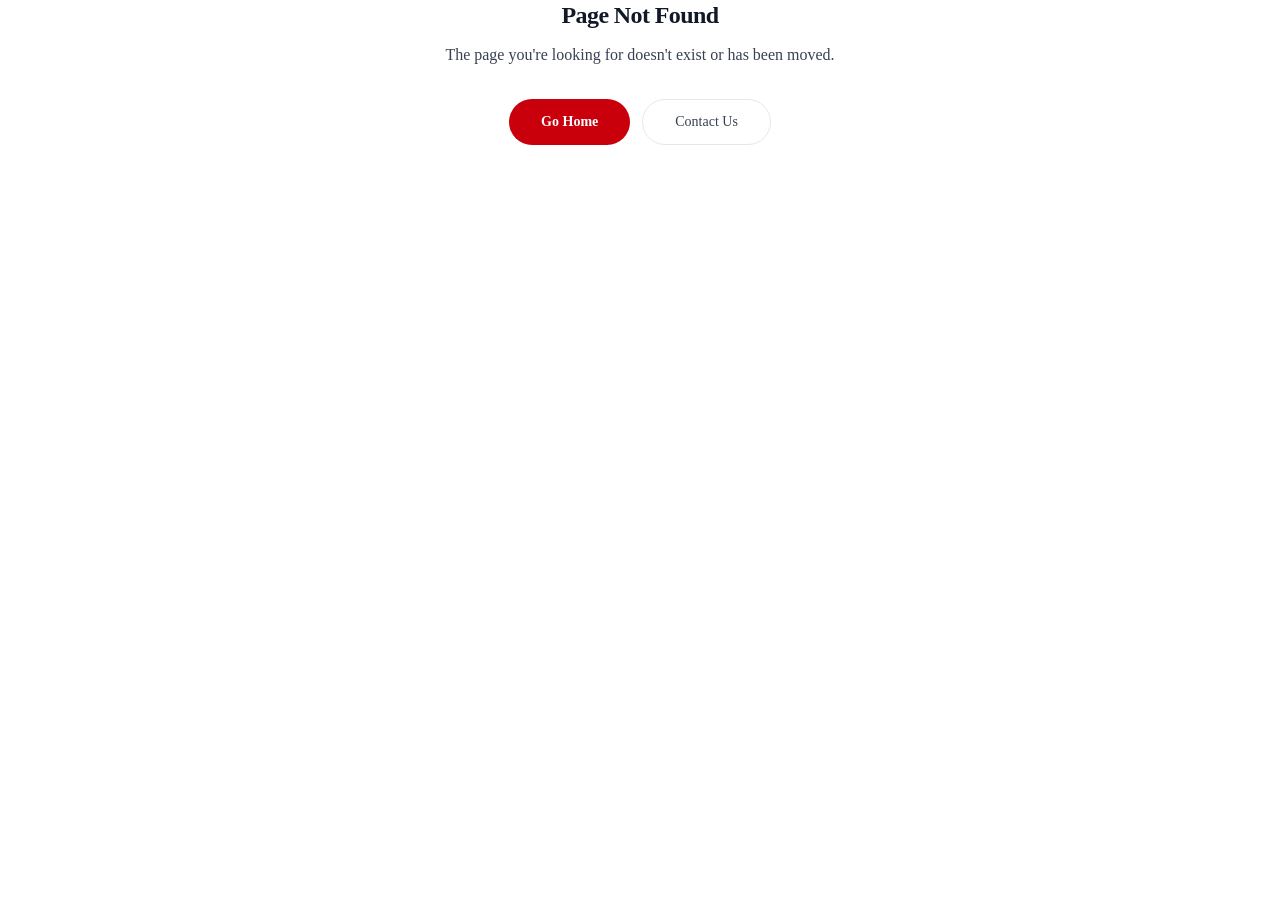
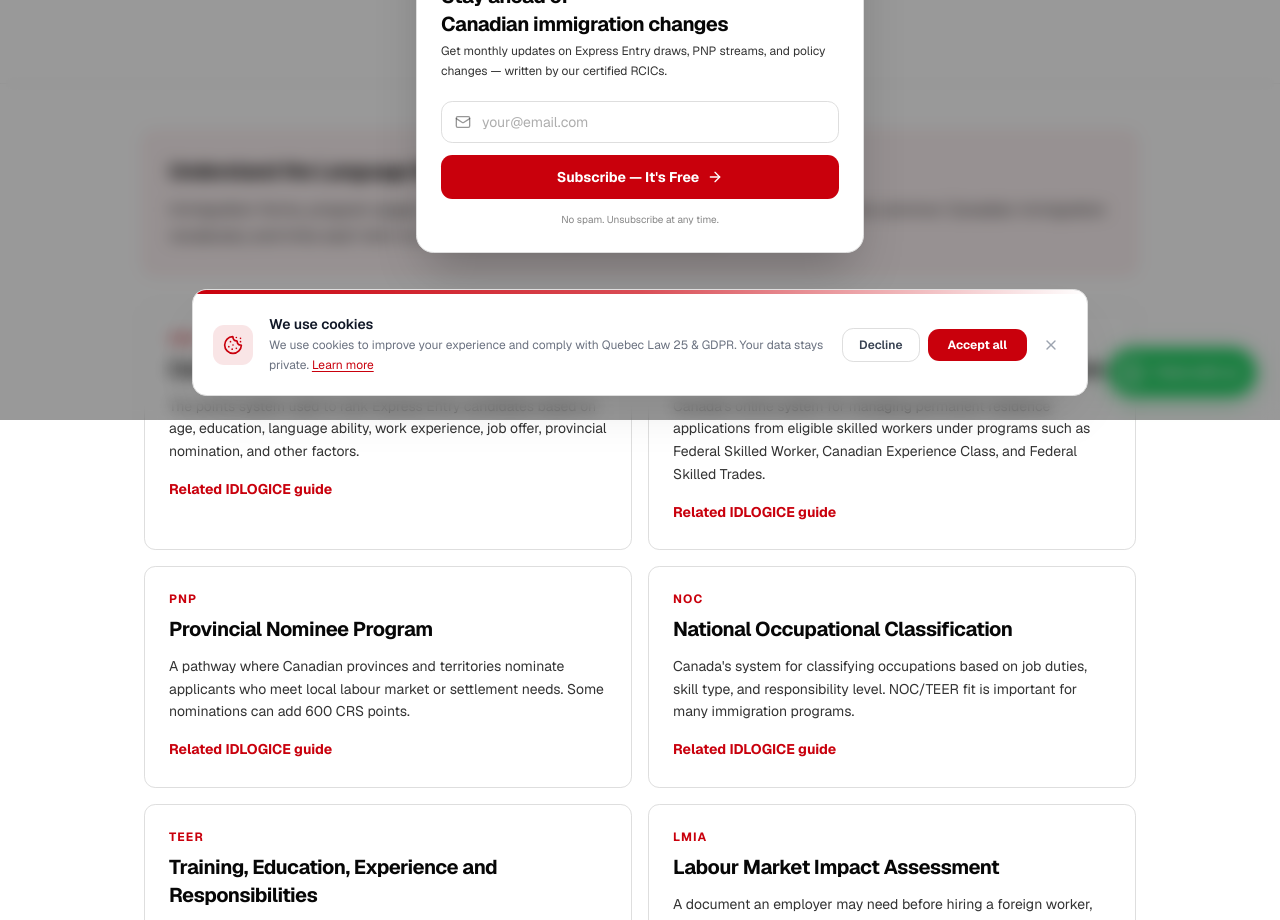
Before and after one commit to Aitibour/idlogice, a Next.js app: page /en/glossary in a window 1280 px wide. Before the commit this address had no page. Shown: the part 380-1300 px from the top of the page. Before the commit the page ends 800 px from the top, so only its background shows below. Built offline with nearby package versions, Linux system fonts and the light colour scheme.

Commit message:
feat: add immigration glossary page

```diff
--- a/next.config.ts
+++ b/next.config.ts
@@ -36,6 +36,7 @@ const nextConfig: NextConfig = {
       "programs",
       "services",
       "faq",
+      "glossary",
       "testimonials",
       "guides",
       "stats",
--- /dev/null
+++ b/src/app/[locale]/(public)/glossary/page.tsx
@@ -0,0 +1,176 @@
+import type { Metadata } from "next";
+import Link from "next/link";
+import { generatePageAlternates } from "@/lib/seo/alternates";
+import { PageHero } from "@/components/sections/page-hero";
+
+const BASE = "https://idlogice.com";
+
+type Props = { params: Promise<{ locale: string }> };
+
+const terms = [
+  {
+    term: "CRS",
+    full: "Comprehensive Ranking System",
+    definition: "The points system used to rank Express Entry candidates based on age, education, language ability, work experience, job offer, provincial nomination, and other factors.",
+    link: "/calculator",
+  },
+  {
+    term: "Express Entry",
+    full: "Federal skilled immigration application system",
+    definition: "Canada's online system for managing permanent residence applications from eligible skilled workers under programs such as Federal Skilled Worker, Canadian Experience Class, and Federal Skilled Trades.",
+    link: "/programs/express-entry",
+  },
+  {
+    term: "PNP",
+    full: "Provincial Nominee Program",
+    definition: "A pathway where Canadian provinces and territories nominate applicants who meet local labour market or settlement needs. Some nominations can add 600 CRS points.",
+    link: "/province",
+  },
+  {
+    term: "NOC",
+    full: "National Occupational Classification",
+    definition: "Canada's system for classifying occupations based on job duties, skill type, and responsibility level. NOC/TEER fit is important for many immigration programs.",
+    link: "/for",
+  },
+  {
+    term: "TEER",
+    full: "Training, Education, Experience and Responsibilities",
+    definition: "The NOC category structure used to classify jobs by the training, education, experience, and responsibilities usually required for the occupation.",
+    link: "/for",
+  },
+  {
+    term: "LMIA",
+    full: "Labour Market Impact Assessment",
+    definition: "A document an employer may need before hiring a foreign worker, showing that hiring the worker is expected to have a neutral or positive impact on Canada's labour market.",
+    link: "/services/work-permit",
+  },
+  {
+    term: "ITA",
+    full: "Invitation to Apply",
+    definition: "An invitation issued to selected Express Entry candidates, allowing them to submit a full permanent residence application within the required deadline.",
+    link: "/programs/express-entry",
+  },
+  {
+    term: "ECA",
+    full: "Educational Credential Assessment",
+    definition: "An assessment used to compare foreign education credentials to Canadian standards. It is commonly required for Express Entry applicants with foreign education.",
+    link: "/services/pr-pathways",
+  },
+  {
+    term: "DLI",
+    full: "Designated Learning Institution",
+    definition: "A Canadian school approved to host international students. Study permit applicants usually need an acceptance letter from a DLI.",
+    link: "/services/study-permit",
+  },
+  {
+    term: "PGWP",
+    full: "Post-Graduation Work Permit",
+    definition: "An open work permit that may be available to eligible graduates of qualifying Canadian programs and institutions.",
+    link: "/services/study-permit",
+  },
+  {
+    term: "TRV",
+    full: "Temporary Resident Visa",
+    definition: "A visa that allows eligible foreign nationals from visa-required countries to travel to Canada temporarily as visitors, students, or workers.",
+    link: "/services/tourist-visa",
+  },
+  {
+    term: "RCIC",
+    full: "Regulated Canadian Immigration Consultant",
+    definition: "A licensed immigration consultant regulated by the College of Immigration and Citizenship Consultants who can provide paid immigration advice and representation.",
+    link: "/team",
+  },
+];
+
+function jsonLd(data: object) {
+  const props = { dangerouslySetInnerHTML: { __html: JSON.stringify(data) } };
+  return <script type="application/ld+json" {...props} />;
+}
+
+export async function generateMetadata({ params }: Props): Promise<Metadata> {
+  const { locale } = await params;
+  const title = "Canadian Immigration Glossary | CRS, PNP, NOC, LMIA";
+  const description = "Plain-language glossary of Canadian immigration terms including CRS, Express Entry, PNP, NOC, TEER, LMIA, ITA, ECA, DLI, PGWP, TRV, and RCIC.";
+
+  return {
+    title,
+    description,
+    alternates: generatePageAlternates(locale, "/glossary"),
+    openGraph: {
+      type: "website",
+      url: `${BASE}/${locale}/glossary`,
+      title,
+      description,
+      siteName: "IDLOGICE",
+    },
+  };
+}
+
+export default async function GlossaryPage({ params }: Props) {
+  const { locale } = await params;
+  const url = `${BASE}/${locale}/glossary`;
+  const definedTermSetLd = {
+    "@context": "https://schema.org",
+    "@type": "DefinedTermSet",
+    name: "Canadian Immigration Glossary",
+    description: "Plain-language definitions of common Canadian immigration terms.",
+    url,
+    publisher: { "@type": "Organization", name: "IDLOGICE", url: BASE },
+    hasDefinedTerm: terms.map((item) => ({
+      "@type": "DefinedTerm",
+      name: item.term,
+      alternateName: item.full,
+      description: item.definition,
+      inDefinedTermSet: url,
+    })),
+  };
+
+  return (
+    <>
+      {jsonLd(definedTermSetLd)}
+      <PageHero
+        title="Canadian Immigration Glossary"
+        subtitle="Plain-language definitions for the immigration terms applicants see most often."
+      />
+      <main className="container mx-auto max-w-5xl px-4 py-12">
+        <section className="mb-8 rounded-xl border border-primary/20 bg-primary/5 p-6">
+          <h2 className="text-xl font-bold text-foreground">Understand the Language Before You Apply</h2>
+          <p className="mt-3 text-muted-foreground leading-relaxed">
+            Immigration forms, program pages, and news updates use technical terms. This glossary explains common Canadian immigration vocabulary and links each term to a related IDLOGICE guide or service page.
+          </p>
+        </section>
+
+        <section className="grid gap-4 md:grid-cols-2">
+          {terms.map((item) => (
+            <article key={item.term} className="rounded-xl border border-border bg-white p-6">
+              <p className="text-xs font-bold uppercase tracking-widest text-primary">{item.term}</p>
+              <h2 className="mt-2 text-xl font-bold text-foreground">{item.full}</h2>
+              <p className="mt-3 text-sm leading-relaxed text-muted-foreground">{item.definition}</p>
+              <Link
+                href={`/${locale}${item.link}`}
+                className="mt-4 inline-flex text-sm font-bold text-primary underline-offset-4 hover:underline"
+              >
+                Related IDLOGICE guide
+              </Link>
+            </article>
+          ))}
+        </section>
+
+        <section className="mt-8 rounded-xl border border-border bg-white p-6">
+          <h2 className="text-xl font-bold text-foreground">Need Help With Your Profile?</h2>
+          <p className="mt-3 text-muted-foreground leading-relaxed">
+            Understanding the vocabulary is a first step. IDLOGICE can help you interpret how these terms apply to your immigration profile, documents, and pathway options.
+          </p>
+          <div className="mt-5 flex flex-wrap gap-3">
+            <Link href={`/${locale}/evaluation`} className="rounded-full bg-primary px-5 py-2.5 text-sm font-bold text-white hover:opacity-90">
+              Free Eligibility Check
+            </Link>
+            <Link href={`/${locale}/official-resources`} className="rounded-full border border-border px-5 py-2.5 text-sm font-bold text-foreground hover:border-primary hover:text-primary">
+              Official Resources
+            </Link>
+          </div>
+        </section>
+      </main>
+    </>
+  );
+}
--- a/src/app/sitemap.ts
+++ b/src/app/sitemap.ts
@@ -60,6 +60,7 @@ const ROUTES: Route[] = [
   { path: "/services/pr-pathways",        priority: SERVICE,  changeFreq: "monthly" },
   { path: "/testimonials",                priority: CONTENT,  changeFreq: "weekly" },
   { path: "/faq",                         priority: CONTENT,  changeFreq: "monthly" },
+  { path: "/glossary",                    priority: CONTENT,  changeFreq: "monthly" },
   { path: "/jobs",                        priority: CONTENT,  changeFreq: "weekly" },
   { path: "/stats",                       priority: CONTENT,  changeFreq: "monthly" },
   { path: "/team",                        priority: CONTENT,  changeFreq: "monthly" },
--- a/src/components/layout/footer.tsx
+++ b/src/components/layout/footer.tsx
@@ -44,6 +44,7 @@ export function Footer() {
                 { href: "/programs",     label: "Immigration Programs" },
                 { href: "/guides/canada-immigration", label: "Immigration Guide" },
                 { href: "/faq",          label: "FAQ"              },
+                { href: "/glossary",     label: "Immigration Glossary" },
                 { href: "/testimonials", label: "Success Stories"  },
                 { href: "/blog",         label: "Blog"             },
                 { href: "/stats",        label: "Immigration Statistics" },
```
